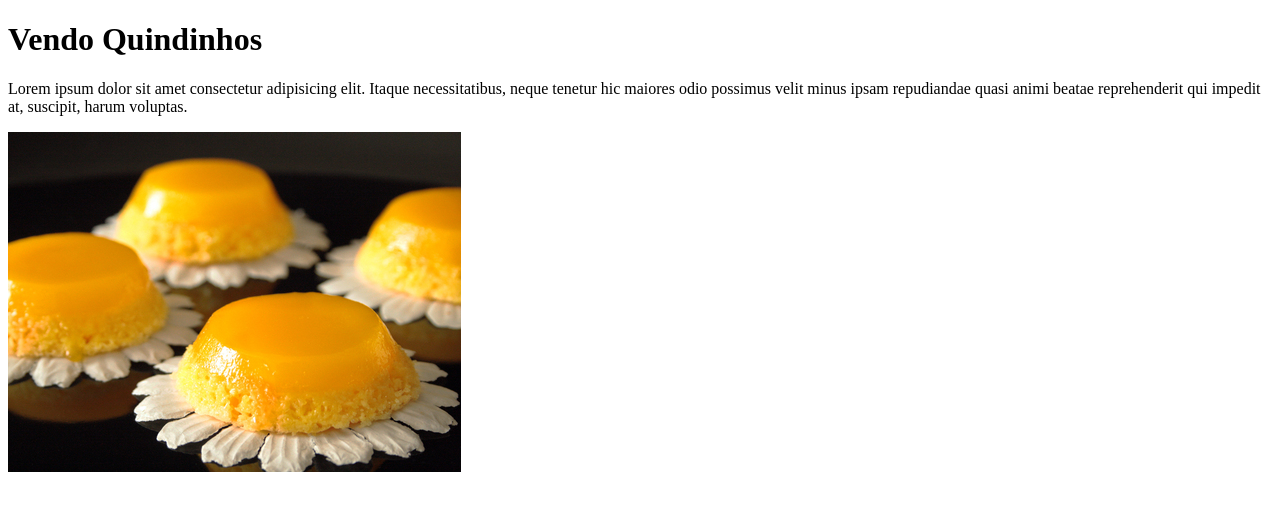
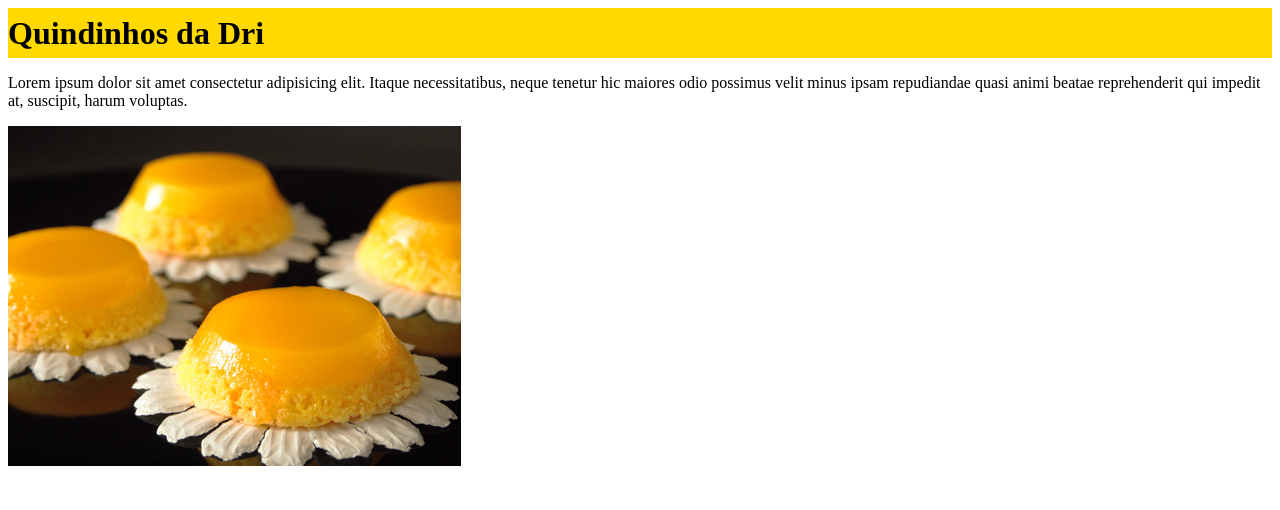
Before and after one commit to CassianaSL/pwa, a plain HTML site: page index.html in a window 1280 px wide. Drawn offline with Linux system fonts and the light colour scheme.

Commit message:
Add files via upload

```diff
--- a/index.html
+++ b/index.html
@@ -5,10 +5,14 @@
     <meta name="viewport" content="width=device-width, initial-scale=1.0">
     <meta http-equiv="X-UA-Compatible" content="ie=edge">
     <link rel="manifest" href="./app-images/manifest.json">
+    <link rel="stylesheet" href="style.css">
     <title>Quindinhos</title>
 </head>
 <body>
-    <h1>Vendo Quindinhos</h1>
+    <header>
+        <h1>Quindinhos da Dri</h1>
+    </header>
+
     <p>Lorem ipsum dolor sit amet consectetur adipisicing elit. Itaque necessitatibus, neque tenetur hic maiores odio possimus velit minus ipsam repudiandae quasi animi beatae reprehenderit qui impedit at, suscipit, harum voluptas.</p>
 
     <img src="./quindim.jpg" alt="quindinhozãoooooo">
--- /dev/null
+++ b/style.css
@@ -0,0 +1,7 @@
+header {
+    background-color: rgb(255, 217, 0);
+    width: 100%;
+    height: 50px;
+    display: flex;
+    align-items: center;
+}
```
Also changed, not shown: app-images/images/icons/icon-128x128.png, app-images/images/icons/icon-144x144.png, app-images/images/icons/icon-152x152.png, app-images/images/icons/icon-192x192.png, app-images/images/icons/icon-384x384.png, app-images/images/icons/icon-512x512.png, app-images/images/icons/icon-72x72.png, app-images/images/icons/icon-96x96.png, app-images/manifest.json.
